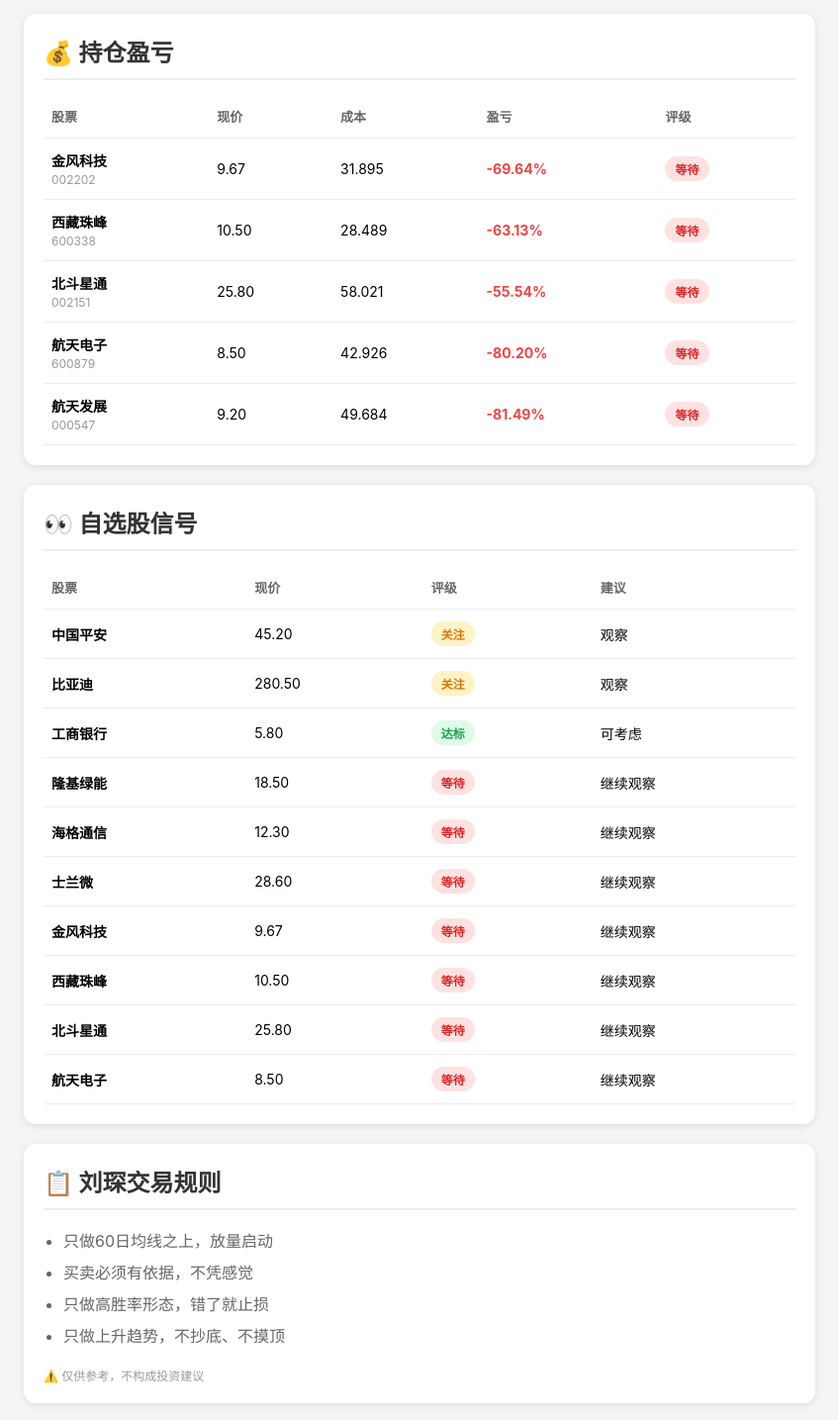
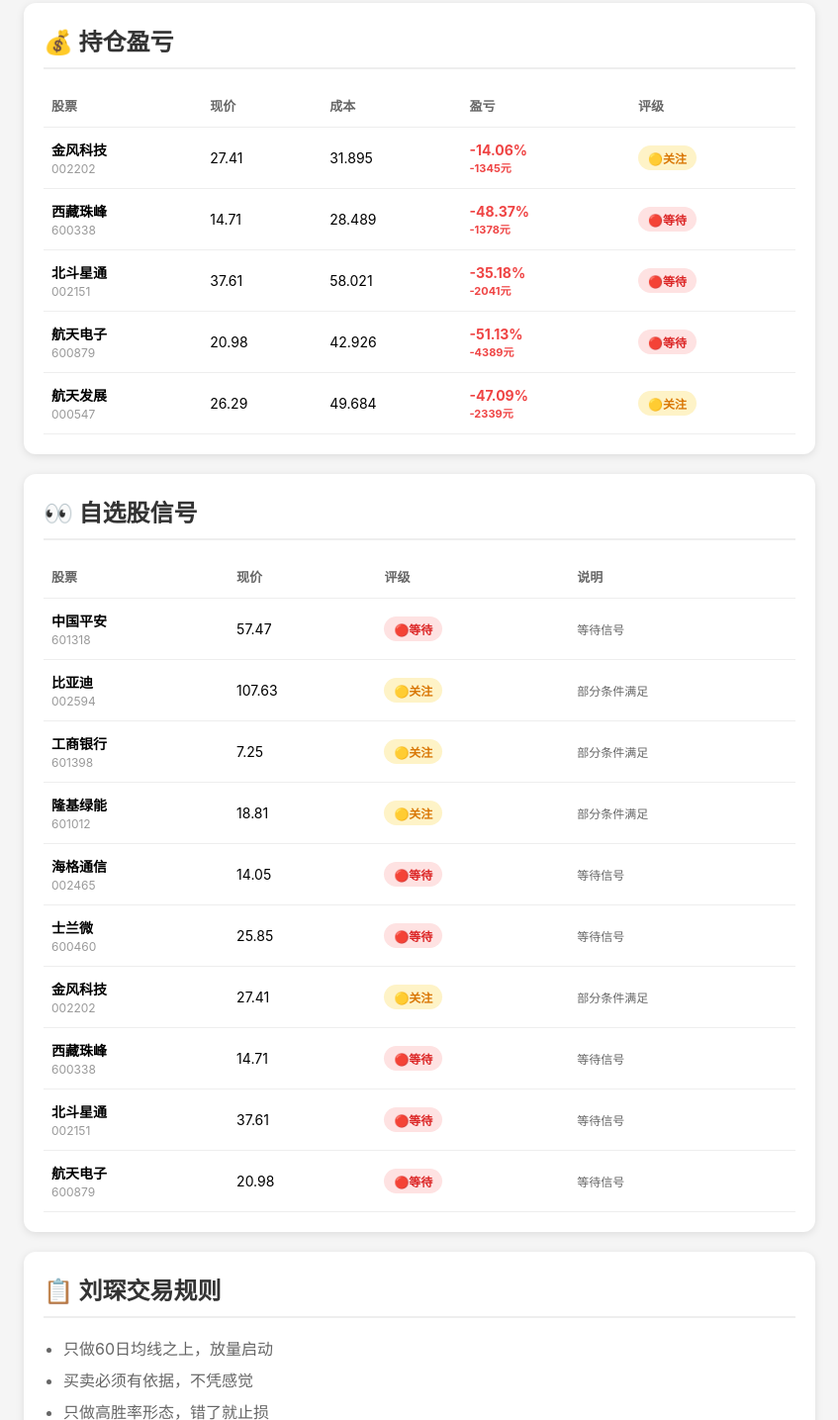
Before and after one commit to libao86/stock-monitor, a plain HTML site: page index.html in a window 1280 px wide. Shown: the part 224-1659 px from the top of the page at 99% size, without its empty margins (216-1063 px from the left). Drawn offline with Linux system fonts and the light colour scheme.

Commit message:
更新股票数据 2026-03-23 18:37

```diff
--- a/index.html
+++ b/index.html
@@ -22,48 +22,106 @@
 .badge-green{background:#dcfce7;color:#16a34a}
 .badge-red{background:#fee2e2;color:#dc2626}
 .badge-yellow{background:#fef3c7;color:#d97706}
-.summary{display:grid;grid-template-columns:repeat(auto-fit,minmax(150px,1fr));gap:15px;margin-bottom:20px}
+.summary{display:grid;grid-template-columns:repeat(auto-fit,minmax(140px,1fr));gap:15px;margin-bottom:20px}
 .summary-card{background:linear-gradient(135deg,#667eea,#764ba2);color:white;padding:20px;border-radius:12px;text-align:center}
-.summary-card .value{font-size:28px;font-weight:bold}
+.summary-card .value{font-size:24px;font-weight:bold}
 .summary-card .label{font-size:12px;opacity:0.9;margin-top:5px}
 </style>
 </head>
 <body>
 <div class="container">
 <h1>📊 股票信号监控</h1>
-<p class="update-time">最后更新：2025-03-22 22:15</p>
+<p class="update-time">最后更新：2026-03-23 18:37</p>
 <div class="summary">
 <div class="summary-card"><div class="value">5</div><div class="label">持仓数量</div></div>
-<div class="summary-card"><div class="value red">-6236元</div><div class="label">总盈亏</div></div>
+<div class="summary-card"><div class="value red" style="font-size:20px">-11493元</div><div class="label">总盈亏</div></div>
 <div class="summary-card"><div class="value">0</div><div class="label">买入信号</div></div>
-<div class="summary-card"><div class="value">2</div><div class="label">关注信号</div></div>
+<div class="summary-card"><div class="value">4</div><div class="label">关注信号</div></div>
 </div>
 <div class="section">
 <h2>💰 持仓盈亏</h2>
 <table><thead><tr><th>股票</th><th>现价</th><th>成本</th><th>盈亏</th><th>评级</th></tr></thead>
-<tbody>
-<tr><td><b>金风科技</b><br><span style="color:#999;font-size:12px">002202</span></td><td>9.67</td><td>31.895</td><td class="red">-69.64%</td><td><span class="badge badge-red">等待</span></td></tr>
-<tr><td><b>西藏珠峰</b><br><span style="color:#999;font-size:12px">600338</span></td><td>10.50</td><td>28.489</td><td class="red">-63.13%</td><td><span class="badge badge-red">等待</span></td></tr>
-<tr><td><b>北斗星通</b><br><span style="color:#999;font-size:12px">002151</span></td><td>25.80</td><td>58.021</td><td class="red">-55.54%</td><td><span class="badge badge-red">等待</span></td></tr>
-<tr><td><b>航天电子</b><br><span style="color:#999;font-size:12px">600879</span></td><td>8.50</td><td>42.926</td><td class="red">-80.20%</td><td><span class="badge badge-red">等待</span></td></tr>
-<tr><td><b>航天发展</b><br><span style="color:#999;font-size:12px">000547</span></td><td>9.20</td><td>49.684</td><td class="red">-81.49%</td><td><span class="badge badge-red">等待</span></td></tr>
-</tbody></table>
+<tbody><tr>
+        <td><b>金风科技</b><br><span style="color:#999;font-size:12px">002202</span></td>
+        <td>27.41</td><td>31.895</td>
+        <td class="red">-14.06%<br><span style="font-size:11px">-1345元</span></td>
+        <td><span class="badge badge-yellow">🟡关注</span></td>
+    </tr><tr>
+        <td><b>西藏珠峰</b><br><span style="color:#999;font-size:12px">600338</span></td>
+        <td>14.71</td><td>28.489</td>
+        <td class="red">-48.37%<br><span style="font-size:11px">-1378元</span></td>
+        <td><span class="badge badge-red">🔴等待</span></td>
+    </tr><tr>
+        <td><b>北斗星通</b><br><span style="color:#999;font-size:12px">002151</span></td>
+        <td>37.61</td><td>58.021</td>
+        <td class="red">-35.18%<br><span style="font-size:11px">-2041元</span></td>
+        <td><span class="badge badge-red">🔴等待</span></td>
+    </tr><tr>
+        <td><b>航天电子</b><br><span style="color:#999;font-size:12px">600879</span></td>
+        <td>20.98</td><td>42.926</td>
+        <td class="red">-51.13%<br><span style="font-size:11px">-4389元</span></td>
+        <td><span class="badge badge-red">🔴等待</span></td>
+    </tr><tr>
+        <td><b>航天发展</b><br><span style="color:#999;font-size:12px">000547</span></td>
+        <td>26.29</td><td>49.684</td>
+        <td class="red">-47.09%<br><span style="font-size:11px">-2339元</span></td>
+        <td><span class="badge badge-yellow">🟡关注</span></td>
+    </tr></tbody></table>
 </div>
 <div class="section">
 <h2>👀 自选股信号</h2>
-<table><thead><tr><th>股票</th><th>现价</th><th>评级</th><th>建议</th></tr></thead>
-<tbody>
-<tr><td><b>中国平安</b></td><td>45.20</td><td><span class="badge badge-yellow">关注</span></td><td>观察</td></tr>
-<tr><td><b>比亚迪</b></td><td>280.50</td><td><span class="badge badge-yellow">关注</span></td><td>观察</td></tr>
-<tr><td><b>工商银行</b></td><td>5.80</td><td><span class="badge badge-green">达标</span></td><td>可考虑</td></tr>
-<tr><td><b>隆基绿能</b></td><td>18.50</td><td><span class="badge badge-red">等待</span></td><td>继续观察</td></tr>
-<tr><td><b>海格通信</b></td><td>12.30</td><td><span class="badge badge-red">等待</span></td><td>继续观察</td></tr>
-<tr><td><b>士兰微</b></td><td>28.60</td><td><span class="badge badge-red">等待</span></td><td>继续观察</td></tr>
-<tr><td><b>金风科技</b></td><td>9.67</td><td><span class="badge badge-red">等待</span></td><td>继续观察</td></tr>
-<tr><td><b>西藏珠峰</b></td><td>10.50</td><td><span class="badge badge-red">等待</span></td><td>继续观察</td></tr>
-<tr><td><b>北斗星通</b></td><td>25.80</td><td><span class="badge badge-red">等待</span></td><td>继续观察</td></tr>
-<tr><td><b>航天电子</b></td><td>8.50</td><td><span class="badge badge-red">等待</span></td><td>继续观察</td></tr>
-</tbody></table>
+<table><thead><tr><th>股票</th><th>现价</th><th>评级</th><th>说明</th></tr></thead>
+<tbody><tr>
+        <td><b>中国平安</b><br><span style="color:#999;font-size:12px">601318</span></td>
+        <td>57.47</td>
+        <td><span class="badge badge-red">🔴等待</span></td>
+        <td style="color:#666;font-size:12px">等待信号</td>
+    </tr><tr>
+        <td><b>比亚迪</b><br><span style="color:#999;font-size:12px">002594</span></td>
+        <td>107.63</td>
+        <td><span class="badge badge-yellow">🟡关注</span></td>
+        <td style="color:#666;font-size:12px">部分条件满足</td>
+    </tr><tr>
+        <td><b>工商银行</b><br><span style="color:#999;font-size:12px">601398</span></td>
+        <td>7.25</td>
+        <td><span class="badge badge-yellow">🟡关注</span></td>
+        <td style="color:#666;font-size:12px">部分条件满足</td>
+    </tr><tr>
+        <td><b>隆基绿能</b><br><span style="color:#999;font-size:12px">601012</span></td>
+        <td>18.81</td>
+        <td><span class="badge badge-yellow">🟡关注</span></td>
+        <td style="color:#666;font-size:12px">部分条件满足</td>
+    </tr><tr>
+        <td><b>海格通信</b><br><span style="color:#999;font-size:12px">002465</span></td>
+        <td>14.05</td>
+        <td><span class="badge badge-red">🔴等待</span></td>
+        <td style="color:#666;font-size:12px">等待信号</td>
+    </tr><tr>
+        <td><b>士兰微</b><br><span style="color:#999;font-size:12px">600460</span></td>
+        <td>25.85</td>
+        <td><span class="badge badge-red">🔴等待</span></td>
+        <td style="color:#666;font-size:12px">等待信号</td>
+    </tr><tr>
+        <td><b>金风科技</b><br><span style="color:#999;font-size:12px">002202</span></td>
+        <td>27.41</td>
+        <td><span class="badge badge-yellow">🟡关注</span></td>
+        <td style="color:#666;font-size:12px">部分条件满足</td>
+    </tr><tr>
+        <td><b>西藏珠峰</b><br><span style="color:#999;font-size:12px">600338</span></td>
+        <td>14.71</td>
+        <td><span class="badge badge-red">🔴等待</span></td>
+        <td style="color:#666;font-size:12px">等待信号</td>
+    </tr><tr>
+        <td><b>北斗星通</b><br><span style="color:#999;font-size:12px">002151</span></td>
+        <td>37.61</td>
+        <td><span class="badge badge-red">🔴等待</span></td>
+        <td style="color:#666;font-size:12px">等待信号</td>
+    </tr><tr>
+        <td><b>航天电子</b><br><span style="color:#999;font-size:12px">600879</span></td>
+        <td>20.98</td>
+        <td><span class="badge badge-red">🔴等待</span></td>
+        <td style="color:#666;font-size:12px">等待信号</td>
+    </tr></tbody></table>
 </div>
 <div class="section">
 <h2>📋 刘琛交易规则</h2>
@@ -73,7 +131,7 @@
 <li>只做高胜率形态，错了就止损</li>
 <li>只做上升趋势，不抄底、不摸顶</li>
 </ul>
-<p style="margin-top:15px;color:#999;font-size:12px">⚠️ 仅供参考，不构成投资建议</p>
+<p style="margin-top:15px;color:#999;font-size:12px">⚠️ 仅供参考，不构成投资建议。股市有风险，盈亏自负。</p>
 </div>
 </div>
 </body>
```
